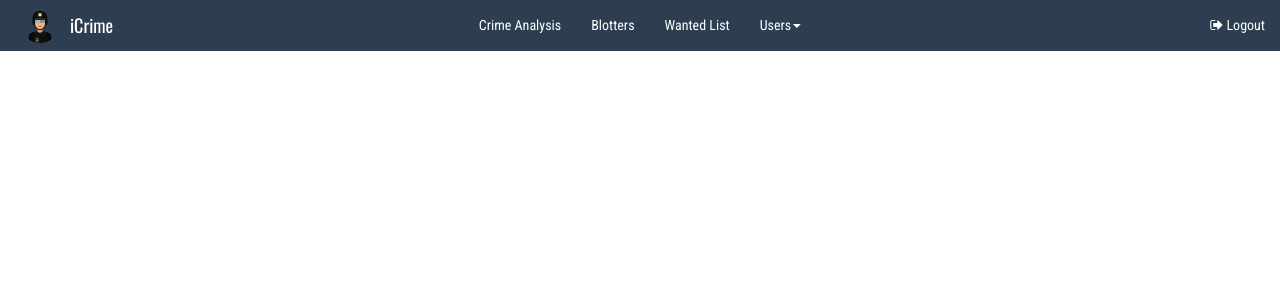
After one commit to icrime2k17/icrimeweb, a CodeIgniter app: the page made by application/views/Admin/AdminHeader.php in a window 1280 px wide. The commit adds this page. Shown: the top 300 px of the page. Run offline with CodeIgniter, Linux system fonts and the light colour scheme.

Commit message:
adding of users

```diff
--- /dev/null
+++ b/application/views/Admin/AdminHeader.php
@@ -0,0 +1,58 @@
+<!DOCTYPE html>
+<html lang = "en">
+
+   <head>
+      <meta charset = "utf-8">
+      <title>CodeIgniter View Example</title>
+      <link rel = "stylesheet" type = "text/css" href = "<?php echo base_url(); ?>css/bootstrap.min.css">
+      <link href="https://maxcdn.bootstrapcdn.com/font-awesome/4.7.0/css/font-awesome.min.css" rel="stylesheet" integrity="sha384-wvfXpqpZZVQGK6TAh5PVlGOfQNHSoD2xbE+QkPxCAFlNEevoEH3Sl0sibVcOQVnN" crossorigin="anonymous">
+      <link rel = "stylesheet" type = "text/css" href = "<?php echo base_url(); ?>css/style.css">
+      <link href="https://fonts.googleapis.com/css?family=Oswald|Roboto+Condensed" rel="stylesheet">
+      <script type = 'text/javascript' src = "<?php echo base_url();?>js/jquery-1.11.3.js"></script>
+      <script type = 'text/javascript' src = "<?php echo base_url();?>js/bootstrap.min.js"></script>
+      <script type = 'text/javascript' src = "<?php echo base_url();?>js/script.js"></script>
+
+   </head>
+
+       <body>
+        <nav class="navbar navbar-fixed-top">
+            <div class="container-fluid">
+              <div class="navbar-header">
+                <button type="button" class="navbar-toggle" data-toggle="collapse" data-target="#myNavbar">
+                  <span class="icon-bar"></span>
+                  <span class="icon-bar"></span>
+                  <span class="icon-bar"></span>
+                </button>
+                <button class="menu-icon">
+                </button>
+                <a class="navbar-brand" href="#">iCrime</a>
+              </div>
+              <div class="collapse navbar-collapse" id="myNavbar">
+                <ul class="nav navbar-nav modules">
+                  <li class="active"><a href="admin/crimeAnalysis">Crime Analysis</a></li>
+                  <li><a href="admin/blotters">Blotters</a></li>
+                  <li><a href="admin/wantedList">Wanted List</a></li>
+                  <li class="dropdown">
+                    <a class="dropdown-toggle" data-toggle="dropdown" href="#">Users<span class="caret"></span></a>
+                    <ul class="dropdown-menu">
+                      <li><a href="admin/adminUsers">Admin Users</a></li>
+                      <li><a href="admin/appUsers">App Users</a></li>
+                    </ul>
+                  </li>
+                </ul>
+                <ul class="nav navbar-nav navbar-right">
+                  <li><a href="#"><i class="fa fa-sign-out" aria-hidden="true"></i> Logout</a></li>
+                </ul>
+              </div>
+            </div>
+        </nav>
+<!--        <div class="left-nav col-xs-2">
+            <ul class="list-group">
+                <li class="list-group-item">New <span class="badge">12</span></li>
+                <li class="list-group-item">Deleted <span class="badge">5</span></li>
+                <li class="list-group-item">Warnings <span class="badge">3</span></li>
+            </ul>
+        </div>-->
+        <div class="col-xs-12">
+            <div class="container">
+                <div class="main-container">
--- a/css/style.css
+++ b/css/style.css
@@ -103,3 +103,46 @@ body
     left: 50%;
     transform: translate(-50%);
 }
+
+.users
+{
+    margin-top: 10px;
+}
+
+.action-link
+{
+    margin: 0 5px;
+}
+
+.floating-button
+{
+    padding: 17px 24px;
+    font-size: 22px;
+    background: #2c3e50;
+    color: #fff;
+    border-radius: 50%;
+    position: fixed;
+    bottom: 30px;
+    right: 30px;
+    transition: 0.5s;
+    cursor: pointer;
+}
+
+.floating-button:hover
+{
+    background: #3b5167;
+}
+
+.btn-submit
+{
+    border: 2px solid #2c3e50;
+    background: #2c3e50;
+    color: #fff;
+    transition: 0.5s;
+}
+
+.btn-submit:hover
+{
+    color: #2c3e50;
+    background: #fff;
+}
--- a/js/script.js
+++ b/js/script.js
@@ -5,8 +5,7 @@
 
 $(document).ready(function()
 {
-//    $('.menu-toggle').click(function(){
-//       $(this).toggleClass('active');
-//       $('.left-nav').ToggleClass("active");
-//    });
+    $('.add-app-user').click(function(){
+        $("#add-app-user-modal").modal();
+    });
 });
```
Also changed, not shown: application/views/Admin/Admin.php (added, +10 -0 lines), application/views/Admin/AdminFooter.php (added, +7 -0 lines), application/views/Admin/AppUsers.php (added, +88 -0 lines), application/views/Admin/AppUsersList.php (added, +14 -0 lines).
